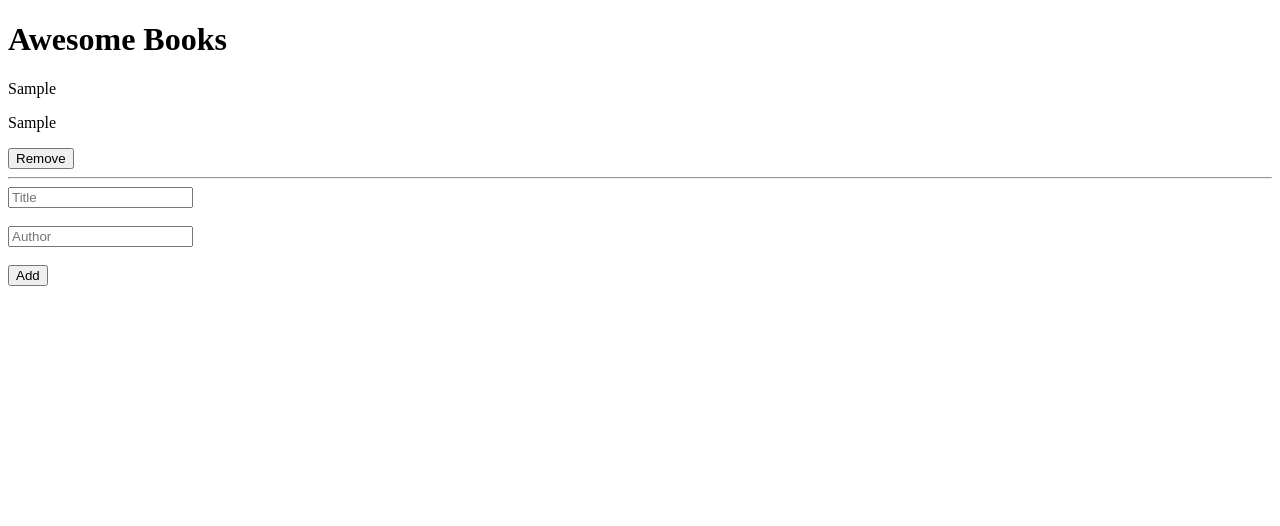
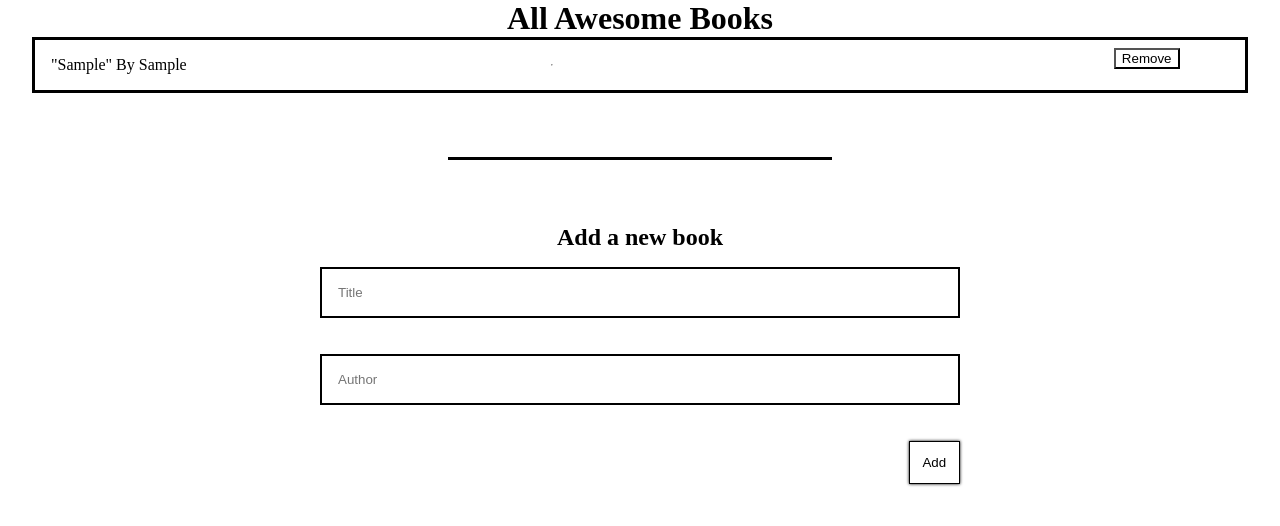
Before and after one commit to Okechukwu-muokwugwo/Awesome-books, a plain HTML site: page index.html in a window 1280 px wide. Both pictures are taken after typing "Sample", "Sample" into the empty fields and a click on the button "Add". Drawn offline with Linux system fonts and the light colour scheme.

Commit message:
Style css and add classes to js

```diff
--- a/index.html
+++ b/index.html
@@ -8,14 +8,15 @@
     <title>Awesome Books</title>
 </head>
 <body>
-    <h1 class="title">Awesome Books</h1>
+    <h1 class="title">All Awesome Books</h1>
     <div class="books-container" id="books">
-
     </div>
+    <div class="line"></div>
     <form id="add-book-form" method="post" action="" class="add-books">
-        <input id="book-title" class="title-input" type="text" placeholder="Title"> <br> <br>
-        <input id="book-author" class="author-input" type="text" placeholder="Author"> <br> <br>
-        <button type="submit" class="add-book">Add</button>
+        <h2>Add a new book</h2>
+        <input id="book-title" class="title-input" type="text" placeholder="Title" required> <br> <br>
+        <input id="book-author" class="author-input" type="text" placeholder="Author" required> <br> <br>
+        <button type="submit" onclick="changeColor()" class="add-book">Add</button>
     </form>
 
 
--- a/new.js
+++ b/new.js
@@ -2,43 +2,53 @@ let bookData = JSON.parse(localStorage.getItem('storageBooksData'))
   ? JSON.parse(localStorage.getItem('storageBooksData'))
   : [];
 
-function createBooks() {
-  const booksContainer = document.querySelector('.books-container');
-  const displayBooks = bookData.map((bookList) => `<div id="remove"><p class="book-name">${bookList.title}</p>
-<p class="author-name">${bookList.author}</p>
-<button type="button" onclick="delBook(${bookList.id})" class="remove-book">Remove</button><hr></div>
-`).join('');
-  booksContainer.innerHTML = displayBooks;
+class Awesomebooks {
+  constructor(id, title, author) {
+    this.id = id;
+    this.title = title;
+    this.author = author;
+  }
+
+  static createBooks() {
+    const booksContainer = document.querySelector('.books-container');
+    const displayBooks = bookData.map((bookList) => `<div class="removed" id="remove"><p class="book-name">"${bookList.title}" By ${bookList.author}</p>
+  <button type="button" onclick="Awesomebooks.delBook(${bookList.id})" id="remove-book">Remove</button><hr></div>
+  `).join('');
+    booksContainer.innerHTML = displayBooks;
+  }
+
+  // Method to add books
+  static addBook(bookItem) {
+    bookData.push(bookItem);
+    // eslint-disable-next-line no-use-before-define
+    sendToLocal('storageBooksData', bookData);
+  }
+
+  // Method to delete books
+  // eslint-disable-next-line no-unused-vars
+  static delBook(id) {
+    const filteredBooks = bookData.filter((item) => item.id !== id);
+    bookData = filteredBooks;
+    // eslint-disable-next-line no-use-before-define
+    sendToLocal('storageBooksData', filteredBooks);
+  }
 }
+
 document.addEventListener('DOMContentLoaded', () => {
-  createBooks();
+  Awesomebooks.createBooks();
 });
 
 function sendToLocal(a, b) {
   localStorage.setItem(a, JSON.stringify(b));
-  createBooks();
-}
-
-function addBook(bookItem) {
-  bookData.push(bookItem);
-  sendToLocal('storageBooksData', bookData);
+  Awesomebooks.createBooks();
 }
 
 document.getElementById('add-book-form').addEventListener('submit', (e) => {
   e.preventDefault();
-  const bookObject = {
-    id: bookData.length,
-    title: document.getElementById('book-title').value,
-    author: document.getElementById('book-author').value,
-  };
-  addBook(bookObject);
+  const bookObject = new Awesomebooks(bookData.length, document.getElementById('book-title').value, document.getElementById('book-author').value);
+  Awesomebooks.addBook(bookObject);
   document.getElementById('book-title').value = '';
   document.getElementById('book-author').value = '';
 });
 
-// eslint-disable-next-line no-unused-vars
-function delBook(id) {
-  const filteredBooks = bookData.filter((item) => item.id !== id);
-  bookData = filteredBooks;
-  sendToLocal('storageBooksData', filteredBooks);
-}
+Awesomebooks.delBook();
--- a/style.css
+++ b/style.css
@@ -1,3 +1,80 @@
+* {
+  box-sizing: border-box;
+  margin: 0;
+}
+
+body {
+  display: flex;
+  flex-direction: column;
+  justify-content: center;
+  align-items: center;
+}
+
 .books-container {
+  width: 95%;
+  border: 3px solid black;
+  margin-left: 2%;
+  margin-right: 2%;
+}
+
+.line {
+  display: block;
+  width: 30%;
+  margin-bottom: 0%;
+  border-bottom: 3px solid black;
+  margin-top: 5%;
+  padding-bottom: 0;
+}
+
+#add-book-form {
+  margin-top: 5%;
+  width: 50%;
+  display: flex;
+  flex-direction: column;
+  justify-content: center;
+  align-items: center;
+}
+
+#add-book-form > h2 {
+  margin-bottom: 1rem;
+}
+
+#add-book-form > input {
   width: 100%;
+  border: 2px solid black;
+  padding: 1rem;
 }
+
+#add-book-form > button {
+  align-self: flex-end;
+  padding: 0.8rem;
+  background-color: white;
+  border: 1px solid black;
+  box-shadow: 0 0 3px black;
+}
+
+.books-container :nth-child(even) {
+  background-color: gray;
+}
+
+.removed {
+  display: flex;
+  height: 50px;
+  justify-content: flex-start;
+  align-items: center;
+  width: 100%;
+  position: relative;
+}
+
+.book-name {
+  width: 500px;
+  margin-left: 1rem;
+}
+
+#remove-book {
+  margin-right: 5%;
+  background-color: white;
+  position: absolute;
+  top: 8px;
+  right: 5px;
+}
```
